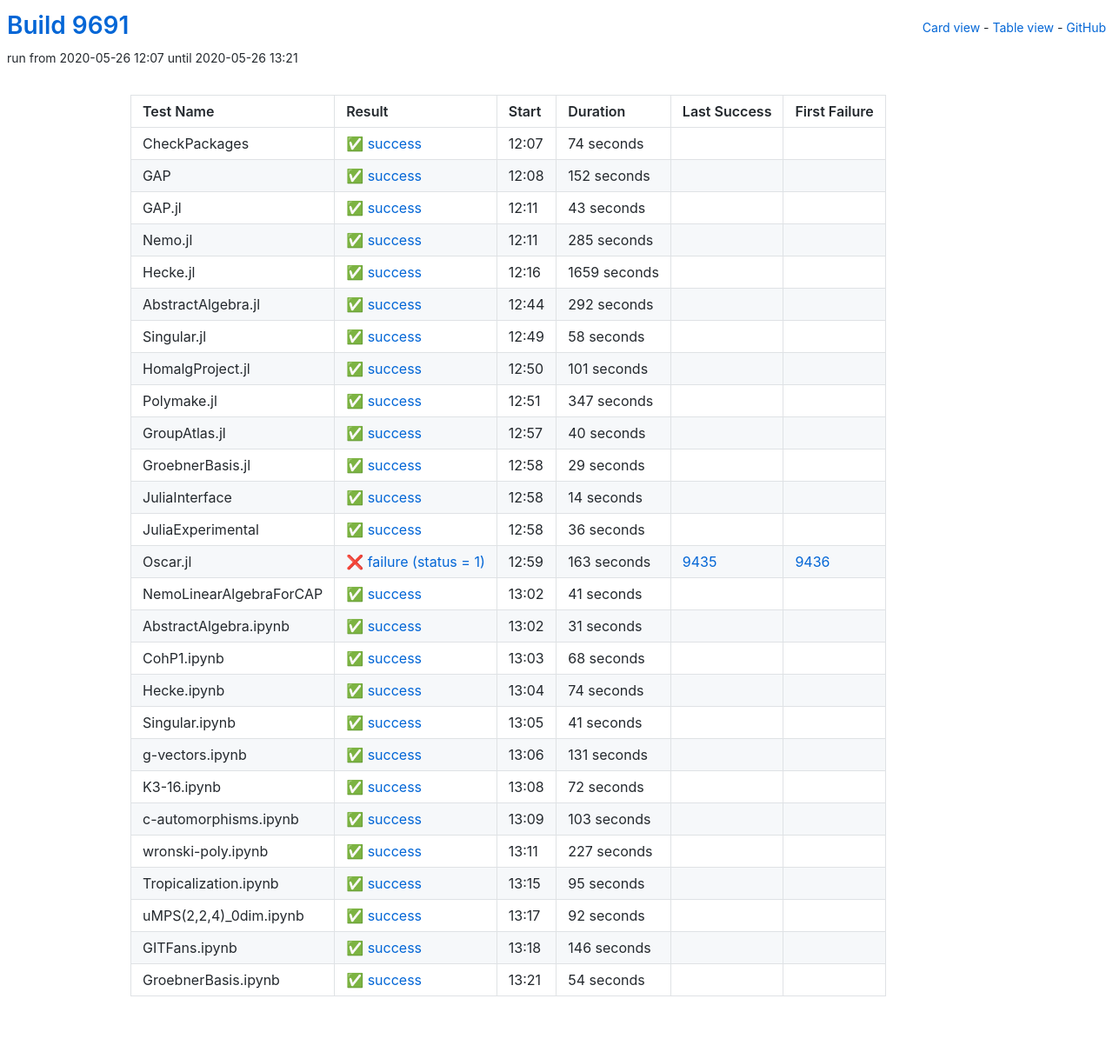
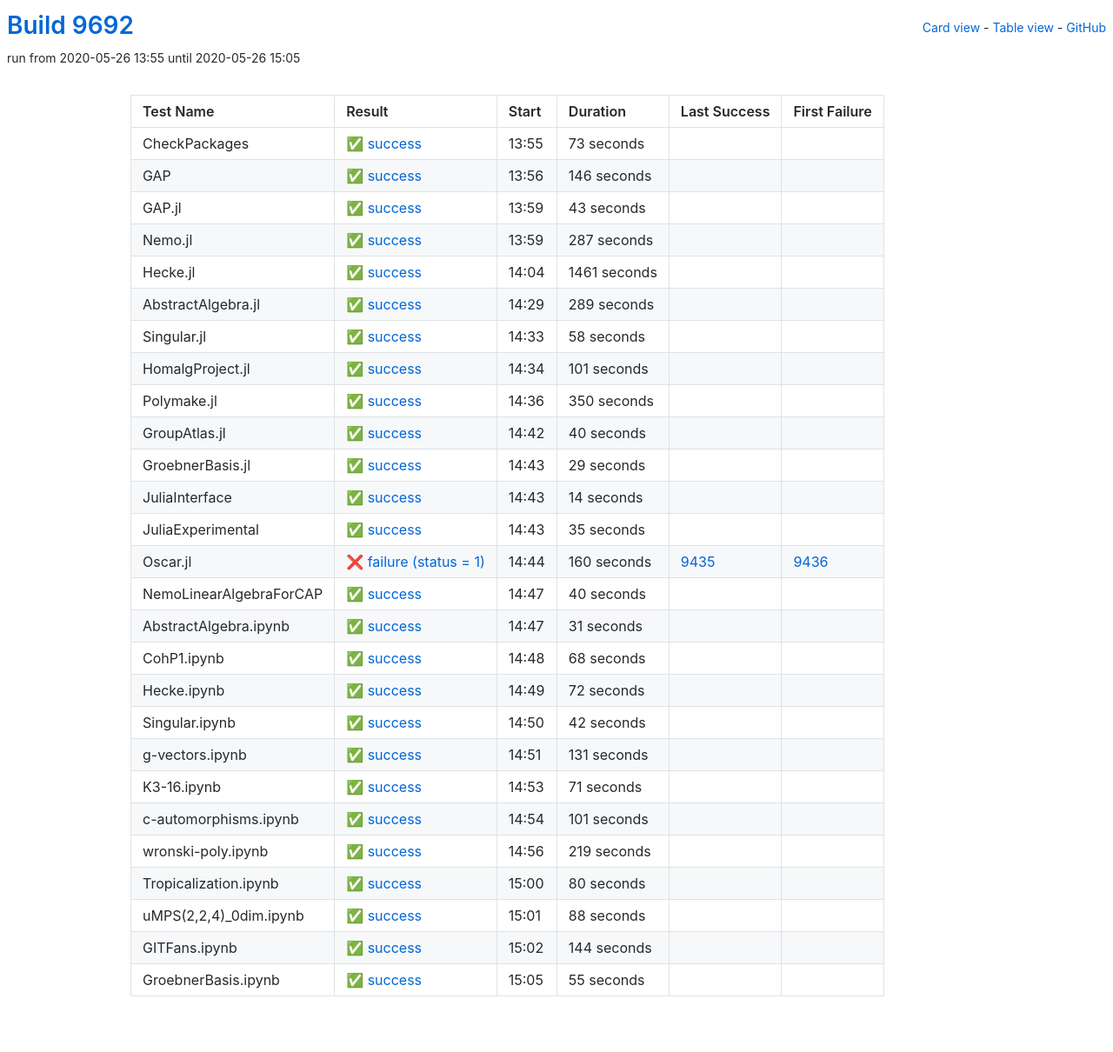
Before and after one commit to oscar-system/oscar-ci-status, a Jekyll site: the page built from table.html, in a window 1280 px wide. Shown: the whole page at 87% size. Built offline with Jekyll 4.4.1, drawn with Linux system fonts in a browser that asks for light colours.

Commit message:
Build 9692

```diff
--- a/_data/ci.yml
+++ b/_data/ci.yml
@@ -1,29 +1,29 @@
-build: 9691
-build_url: https://oscarci.mathematik.uni-kl.de/job/oscar/9691/
+build: 9692
+build_url: https://oscarci.mathematik.uni-kl.de/job/oscar/9692/
 job: oscar
 tests:
-- duration: 74
+- duration: 73
   exitcode: 0
   first_failure: false
   first_failure_url: null
   id: checkpackages
   last_success: false
   last_success_url: null
-  log: https://oscarci.mathematik.uni-kl.de/job/oscar/9691/artifact/logs/build-9691/CheckPackages.log
+  log: https://oscarci.mathematik.uni-kl.de/job/oscar/9692/artifact/logs/build-9692/CheckPackages.log
   name: CheckPackages
-  start: 2020-05-26 12:07
+  start: 2020-05-26 13:55
   status: success
   success: true
-- duration: 152
+- duration: 146
   exitcode: 0
   first_failure: false
   first_failure_url: null
   id: gap
   last_success: false
   last_success_url: null
-  log: https://oscarci.mathematik.uni-kl.de/job/oscar/9691/artifact/logs/build-9691/GAP.log
+  log: https://oscarci.mathematik.uni-kl.de/job/oscar/9692/artifact/logs/build-9692/GAP.log
   name: GAP
-  start: 2020-05-26 12:08
+  start: 2020-05-26 13:56
   status: success
   success: true
 - duration: 43
@@ -33,45 +33,45 @@
   id: gap-jl
   last_success: false
   last_success_url: null
-  log: https://oscarci.mathematik.uni-kl.de/job/oscar/9691/artifact/logs/build-9691/GAP.jl.log
+  log: https://oscarci.mathematik.uni-kl.de/job/oscar/9692/artifact/logs/build-9692/GAP.jl.log
   name: GAP.jl
-  start: 2020-05-26 12:11
+  start: 2020-05-26 13:59
   status: success
   success: true
-- duration: 285
+- duration: 287
   exitcode: 0
   first_failure: false
   first_failure_url: null
   id: nemo-jl
   last_success: false
   last_success_url: null
-  log: https://oscarci.mathematik.uni-kl.de/job/oscar/9691/artifact/logs/build-9691/Nemo.jl.log
+  log: https://oscarci.mathematik.uni-kl.de/job/oscar/9692/artifact/logs/build-9692/Nemo.jl.log
   name: Nemo.jl
-  start: 2020-05-26 12:11
+  start: 2020-05-26 13:59
   status: success
   success: true
-- duration: 1659
+- duration: 1461
   exitcode: 0
   first_failure: false
   first_failure_url: null
   id: hecke-jl
   last_success: false
   last_success_url: null
-  log: https://oscarci.mathematik.uni-kl.de/job/oscar/9691/artifact/logs/build-9691/Hecke.jl.log
+  log: https://oscarci.mathematik.uni-kl.de/job/oscar/9692/artifact/logs/build-9692/Hecke.jl.log
   name: Hecke.jl
-  start: 2020-05-26 12:16
+  start: 2020-05-26 14:04
   status: success
   success: true
-- duration: 292
+- duration: 289
   exitcode: 0
   first_failure: false
   first_failure_url: null
   id: abstractalgebra-jl
   last_success: false
   last_success_url: null
-  log: https://oscarci.mathematik.uni-kl.de/job/oscar/9691/artifact/logs/build-9691/AbstractAlgebra.jl.log
+  log: https://oscarci.mathematik.uni-kl.de/job/oscar/9692/artifact/logs/build-9692/AbstractAlgebra.jl.log
   name: AbstractAlgebra.jl
-  start: 2020-05-26 12:44
+  start: 2020-05-26 14:29
   status: success
   success: true
 - duration: 58
@@ -81,9 +81,9 @@
   id: singular-jl
   last_success: false
   last_success_url: null
-  log: https://oscarci.mathematik.uni-kl.de/job/oscar/9691/artifact/logs/build-9691/Singular.jl.log
+  log: https://oscarci.mathematik.uni-kl.de/job/oscar/9692/artifact/logs/build-9692/Singular.jl.log
   name: Singular.jl
-  start: 2020-05-26 12:49
+  start: 2020-05-26 14:33
   status: success
   success: true
 - duration: 101
@@ -93,21 +93,21 @@
   id: homalgproject-jl
   last_success: false
   last_success_url: null
-  log: https://oscarci.mathematik.uni-kl.de/job/oscar/9691/artifact/logs/build-9691/HomalgProject.jl.log
+  log: https://oscarci.mathematik.uni-kl.de/job/oscar/9692/artifact/logs/build-9692/HomalgProject.jl.log
   name: HomalgProject.jl
-  start: 2020-05-26 12:50
+  start: 2020-05-26 14:34
   status: success
   success: true
-- duration: 347
+- duration: 350
   exitcode: 0
   first_failure: false
   first_failure_url: null
   id: polymake-jl
   last_success: false
   last_success_url: null
-  log: https://oscarci.mathematik.uni-kl.de/job/oscar/9691/artifact/logs/build-9691/Polymake.jl.log
+  log: https://oscarci.mathematik.uni-kl.de/job/oscar/9692/artifact/logs/build-9692/Polymake.jl.log
   name: Polymake.jl
-  start: 2020-05-26 12:51
+  start: 2020-05-26 14:36
   status: success
   success: true
 - duration: 40
@@ -117,9 +117,9 @@
   id: groupatlas-jl
   last_success: false
   last_success_url: null
-  log: https://oscarci.mathematik.uni-kl.de/job/oscar/9691/artifact/logs/build-9691/GroupAtlas.jl.log
+  log: https://oscarci.mathematik.uni-kl.de/job/oscar/9692/artifact/logs/build-9692/GroupAtlas.jl.log
   name: GroupAtlas.jl
-  start: 2020-05-26 12:57
+  start: 2020-05-26 14:42
   status: success
   success: true
 - duration: 29
@@ -129,9 +129,9 @@
   id: groebnerbasis-jl
   last_success: false
   last_success_url: null
-  log: https://oscarci.mathematik.uni-kl.de/job/oscar/9691/artifact/logs/build-9691/GroebnerBasis.jl.log
+  log: https://oscarci.mathematik.uni-kl.de/job/oscar/9692/artifact/logs/build-9692/GroebnerBasis.jl.log
   name: GroebnerBasis.jl
-  start: 2020-05-26 12:58
+  start: 2020-05-26 14:43
   status: success
   success: true
 - duration: 14
@@ -141,45 +141,45 @@
   id: juliainterface
   last_success: false
   last_success_url: null
-  log: https://oscarci.mathematik.uni-kl.de/job/oscar/9691/artifact/logs/build-9691/JuliaInterface.log
+  log: https://oscarci.mathematik.uni-kl.de/job/oscar/9692/artifact/logs/build-9692/JuliaInterface.log
   name: JuliaInterface
-  start: 2020-05-26 12:58
+  start: 2020-05-26 14:43
   status: success
   success: true
-- duration: 36
+- duration: 35
   exitcode: 0
   first_failure: false
   first_failure_url: null
   id: juliaexperimental
   last_success: false
   last_success_url: null
-  log: https://oscarci.mathematik.uni-kl.de/job/oscar/9691/artifact/logs/build-9691/JuliaExperimental.log
+  log: https://oscarci.mathematik.uni-kl.de/job/oscar/9692/artifact/logs/build-9692/JuliaExperimental.log
   name: JuliaExperimental
-  start: 2020-05-26 12:58
+  start: 2020-05-26 14:43
   status: success
   success: true
-- duration: 163
+- duration: 160
   exitcode: 1
   first_failure: 9436
   first_failure_url: https://oscarci.mathematik.uni-kl.de/job/oscar/9436/
   id: oscar-jl
   last_success: 9435
   last_success_url: https://oscarci.mathematik.uni-kl.de/job/oscar/9435/
-  log: https://oscarci.mathematik.uni-kl.de/job/oscar/9691/artifact/logs/build-9691/Oscar.jl.log
+  log: https://oscarci.mathematik.uni-kl.de/job/oscar/9692/artifact/logs/build-9692/Oscar.jl.log
   name: Oscar.jl
-  start: 2020-05-26 12:59
+  start: 2020-05-26 14:44
   status: failure
   success: false
-- duration: 41
+- duration: 40
   exitcode: 0
   first_failure: false
   first_failure_url: null
   id: nemolinearalgebraforcap
   last_success: false
   last_success_url: null
-  log: https://oscarci.mathematik.uni-kl.de/job/oscar/9691/artifact/logs/build-9691/NemoLinearAlgebraForCAP.log
+  log: https://oscarci.mathematik.uni-kl.de/job/oscar/9692/artifact/logs/build-9692/NemoLinearAlgebraForCAP.log
   name: NemoLinearAlgebraForCAP
-  start: 2020-05-26 13:02
+  start: 2020-05-26 14:47
   status: success
   success: true
 - duration: 31
@@ -189,9 +189,9 @@
   id: abstractalgebra-ipynb
   last_success: false
   last_success_url: null
-  log: https://oscarci.mathematik.uni-kl.de/job/oscar/9691/artifact/logs/build-9691/AbstractAlgebra.ipynb.log
+  log: https://oscarci.mathematik.uni-kl.de/job/oscar/9692/artifact/logs/build-9692/AbstractAlgebra.ipynb.log
   name: AbstractAlgebra.ipynb
-  start: 2020-05-26 13:02
+  start: 2020-05-26 14:47
   status: success
   success: true
 - duration: 68
@@ -201,33 +201,33 @@
   id: cohp1-ipynb
   last_success: false
   last_success_url: null
-  log: https://oscarci.mathematik.uni-kl.de/job/oscar/9691/artifact/logs/build-9691/CohP1.ipynb.log
+  log: https://oscarci.mathematik.uni-kl.de/job/oscar/9692/artifact/logs/build-9692/CohP1.ipynb.log
   name: CohP1.ipynb
-  start: 2020-05-26 13:03
+  start: 2020-05-26 14:48
   status: success
   success: true
-- duration: 74
+- duration: 72
   exitcode: 0
   first_failure: false
   first_failure_url: null
   id: hecke-ipynb
   last_success: false
   last_success_url: null
-  log: https://oscarci.mathematik.uni-kl.de/job/oscar/9691/artifact/logs/build-9691/Hecke.ipynb.log
+  log: https://oscarci.mathematik.uni-kl.de/job/oscar/9692/artifact/logs/build-9692/Hecke.ipynb.log
   name: Hecke.ipynb
-  start: 2020-05-26 13:04
+  start: 2020-05-26 14:49
   status: success
   success: true
-- duration: 41
+- duration: 42
   exitcode: 0
   first_failure: false
   first_failure_url: null
   id: singular-ipynb
   last_success: false
   last_success_url: null
-  log: https://oscarci.mathematik.uni-kl.de/job/oscar/9691/artifact/logs/build-9691/Singular.ipynb.log
+  log: https://oscarci.mathematik.uni-kl.de/job/oscar/9692/artifact/logs/build-9692/Singular.ipynb.log
   name: Singular.ipynb
-  start: 2020-05-26 13:05
+  start: 2020-05-26 14:50
   status: success
   success: true
 - duration: 131
@@ -237,92 +237,92 @@
   id: g-vectors-ipynb
   last_success: false
   last_success_url: null
-  log: https://oscarci.mathematik.uni-kl.de/job/oscar/9691/artifact/logs/build-9691/g-vectors.ipynb.log
+  log: https://oscarci.mathematik.uni-kl.de/job/oscar/9692/artifact/logs/build-9692/g-vectors.ipynb.log
   name: g-vectors.ipynb
-  start: 2020-05-26 13:06
+  start: 2020-05-26 14:51
   status: success
   success: true
-- duration: 72
+- duration: 71
   exitcode: 0
   first_failure: false
   first_failure_url: null
   id: k3-16-ipynb
   last_success: false
   last_success_url: null
-  log: https://oscarci.mathematik.uni-kl.de/job/oscar/9691/artifact/logs/build-9691/K3-16.ipynb.log
+  log: https://oscarci.mathematik.uni-kl.de/job/oscar/9692/artifact/logs/build-9692/K3-16.ipynb.log
   name: K3-16.ipynb
-  start: 2020-05-26 13:08
+  start: 2020-05-26 14:53
   status: success
   success: true
-- duration: 103
+- duration: 101
   exitcode: 0
   first_failure: false
   first_failure_url: null
   id: c-automorphisms-ipynb
   last_success: false
   last_success_url: null
-  log: https://oscarci.mathematik.uni-kl.de/job/oscar/9691/artifact/logs/build-9691/c-automorphisms.ipynb.log
+  log: https://oscarci.mathematik.uni-kl.de/job/oscar/9692/artifact/logs/build-9692/c-automorphisms.ipynb.log
   name: c-automorphisms.ipynb
-  start: 2020-05-26 13:09
+  start: 2020-05-26 14:54
   status: success
   success: true
-- duration: 227
+- duration: 219
   exitcode: 0
   first_failure: false
   first_failure_url: null
   id: wronski-poly-ipynb
   last_success: false
   last_success_url: null
-  log: https://oscarci.mathematik.uni-kl.de/job/oscar/9691/artifact/logs/build-9691/wronski-poly.ipynb.log
+  log: https://oscarci.mathematik.uni-kl.de/job/oscar/9692/artifact/logs/build-9692/wronski-poly.ipynb.log
   name: wronski-poly.ipynb
-  start: 2020-05-26 13:11
+  start: 2020-05-26 14:56
   status: success
   success: true
-- duration: 95
+- duration: 80
   exitcode: 0
   first_failure: false
   first_failure_url: null
   id: tropicalization-ipynb
   last_success: false
   last_success_url: null
-  log: https://oscarci.mathematik.uni-kl.de/job/oscar/9691/artifact/logs/build-9691/Tropicalization.ipynb.log
+  log: https://oscarci.mathematik.uni-kl.de/job/oscar/9692/artifact/logs/build-9692/Tropicalization.ipynb.log
   name: Tropicalization.ipynb
-  start: 2020-05-26 13:15
+  start: 2020-05-26 15:00
   status: success
   success: true
-- duration: 92
+- duration: 88
   exitcode: 0
   first_failure: false
   first_failure_url: null
   id: umps-2-2-4-0dim-ipynb
   last_success: false
   last_success_url: null
-  log: https://oscarci.mathematik.uni-kl.de/job/oscar/9691/artifact/logs/build-9691/uMPS-2-2-4-_0dim.ipynb.log
+  log: https://oscarci.mathematik.uni-kl.de/job/oscar/9692/artifact/logs/build-9692/uMPS-2-2-4-_0dim.ipynb.log
   name: uMPS(2,2,4)_0dim.ipynb
-  start: 2020-05-26 13:17
+  start: 2020-05-26 15:01
   status: success
   success: true
-- duration: 146
+- duration: 144
   exitcode: 0
   first_failure: false
   first_failure_url: null
   id: gitfans-ipynb
   last_success: false
   last_success_url: null
-  log: https://oscarci.mathematik.uni-kl.de/job/oscar/9691/artifact/logs/build-9691/GITFans.ipynb.log
+  log: https://oscarci.mathematik.uni-kl.de/job/oscar/9692/artifact/logs/build-9692/GITFans.ipynb.log
   name: GITFans.ipynb
-  start: 2020-05-26 13:18
+  start: 2020-05-26 15:02
   status: success
   success: true
-- duration: 54
+- duration: 55
   exitcode: 0
   first_failure: false
   first_failure_url: null
   id: groebnerbasis-ipynb
   last_success: false
   last_success_url: null
-  log: https://oscarci.mathematik.uni-kl.de/job/oscar/9691/artifact/logs/build-9691/GroebnerBasis.ipynb.log
+  log: https://oscarci.mathematik.uni-kl.de/job/oscar/9692/artifact/logs/build-9692/GroebnerBasis.ipynb.log
   name: GroebnerBasis.ipynb
-  start: 2020-05-26 13:21
+  start: 2020-05-26 15:05
   status: success
   success: true
```
Also changed, not shown: README.md.
